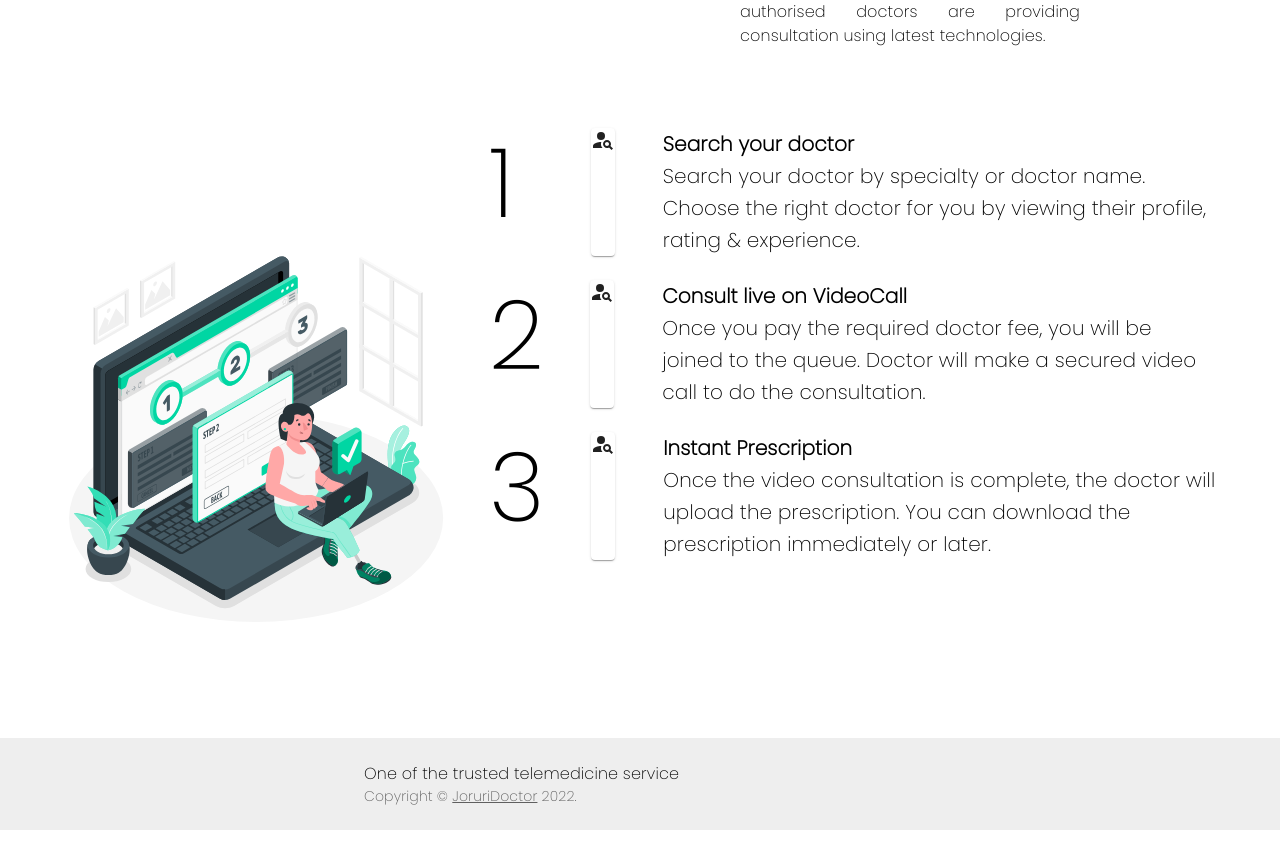
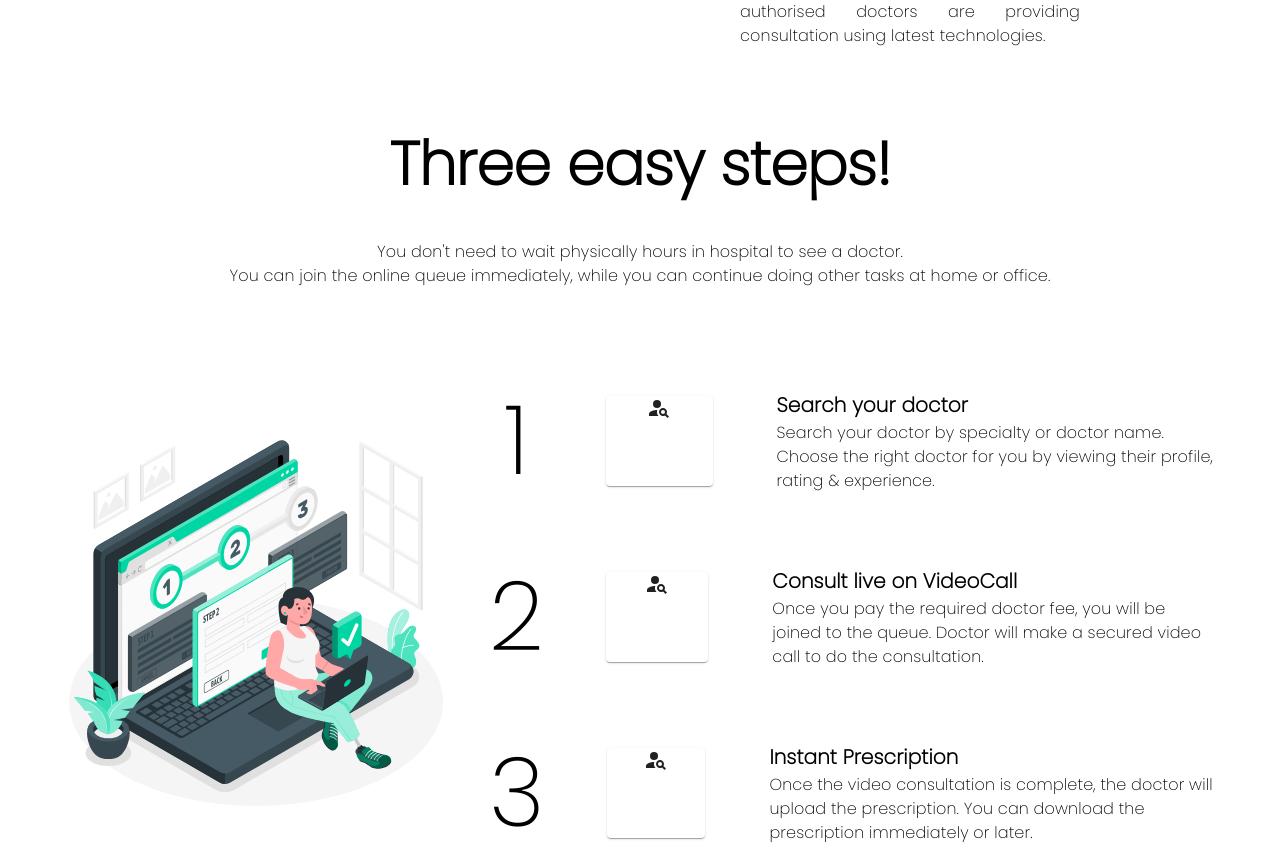
Before and after one commit to sajid73/joruriDoctor-client, a React (Create React App) app: page / in a window 1280 px wide. Shown: the part 1842-2687 px from the top of the page. Built offline with nearby package versions, Linux system fonts and the light colour scheme.

Commit message:
two section add

```diff
--- a/package.json
+++ b/package.json
@@ -5,6 +5,7 @@
   "dependencies": {
     "@emotion/react": "^11.9.0",
     "@emotion/styled": "^11.8.1",
+    "@material-ui/icons": "^4.11.3",
     "@mui/icons-material": "^5.8.2",
     "@mui/material": "^5.8.1",
     "@testing-library/jest-dom": "^5.16.4",
--- a/src/components/DemoData/HomeData.js
+++ b/src/components/DemoData/HomeData.js
@@ -1,3 +1,5 @@
+
+
 export const items = [
   {
     name: "LED BY PASSIONATE EXPERTS",
@@ -17,20 +19,24 @@ export const items = [
   },
 ];
 
+
 export const stepsData = [
   {
     id: 1,
     title: "Search your doctor",
     desc: "Search your doctor by specialty or doctor name. Choose the right doctor for you by viewing their profile, rating & experience.",
+    icon: "VisibilityOff"
   },
   {
     id: 2,
     title: "Consult live on VideoCall",
     desc: "Once you pay the required doctor fee, you will be joined to the queue. Doctor will make a secured video call to do the consultation.",
+    icon: "Visibility"
   },
   {
     id: 3,
     title: "Instant Prescription",
     desc: "Once the video consultation is complete, the doctor will upload the prescription. You can download the prescription immediately or later.",
+    icon: "AddAPhoto"
   },
 ];
--- a/src/components/Home/Services/SingleService.jsx
+++ b/src/components/Home/Services/SingleService.jsx
@@ -5,7 +5,7 @@ const SingleService = ({ img, title, des }) => {
   return (
     <Paper
       elevation={6}
-      sx={{ textAlign: "center", maxWidth: "300px", p: 5, my: 3}}
+      sx={{ textAlign: "center", maxWidth: "300px", p: 5, my: 3 }}
     >
       <img width={80} src={img} alt={title} />
       <Typography variant="h5" component="div" fontWeight={"bold"}>
--- a/src/components/Home/Steps/StepCard.jsx
+++ b/src/components/Home/Steps/StepCard.jsx
@@ -1,11 +1,11 @@
 import PersonSearchIcon from "@mui/icons-material/PersonSearch";
+// import * as Muicon from "@material-ui/icons";
 import { Paper, Stack, Typography } from "@mui/material";
 import React from "react";
 
 const StepCard = ({ data }) => {
-  console.log(data);
   return (
-    <Stack direction="row" spacing={6}>
+    <Stack direction="row" spacing={8} alignItems="center">
       <Typography
         sx={{
           display: {
@@ -15,16 +15,17 @@ const StepCard = ({ data }) => {
           width: "120px",
         }}
         variant="h1"
+        align="center"
       >
         {data.id}
       </Typography>
-      <Paper>
+      <Paper sx={{ textAlign: "center", width: "240px", height: "90px" }}>
         <PersonSearchIcon />
       </Paper>
       <Typography variant="h6">
         <b>{data.title}</b>
         <br />
-        {data.desc}
+        <Typography variant="body1">{data.desc}</Typography>
       </Typography>
     </Stack>
   );
--- a/src/components/Home/Steps/Steps.jsx
+++ b/src/components/Home/Steps/Steps.jsx
@@ -1,4 +1,4 @@
-import { Container, Stack } from "@mui/material";
+import { Container, Stack, Typography } from "@mui/material";
 import React from "react";
 import step from "../../../assets/svg/Steps.svg";
 import { stepsData } from "../../DemoData/HomeData";
@@ -7,9 +7,17 @@ import StepCard from "./StepCard";
 const Steps = () => {
   return (
     <Container>
+      <Typography variant="h2" align="center" mb={5} fontWeight={800}>
+        Three easy steps!
+      </Typography>
+      <Typography variant="body1" align="center" mb={3} px={15}>
+        You don't need to wait physically hours in hospital to see a doctor.{" "}
+        <br /> You can join the online queue immediately, while you can continue
+        doing other tasks at home or office.
+      </Typography>
       <Stack direction="row" spacing={5}>
         <img src={step} width={385} height={610} alt="Steps" />
-        <Stack direction="column" spacing={3}>
+        <Stack direction="column" spacing={8} justifyContent="center">
           {stepsData.map((step) => (
             <StepCard data={step} />
           ))}
```
Also changed, not shown: 1 other file (tests, documents, lock files or other folders).
